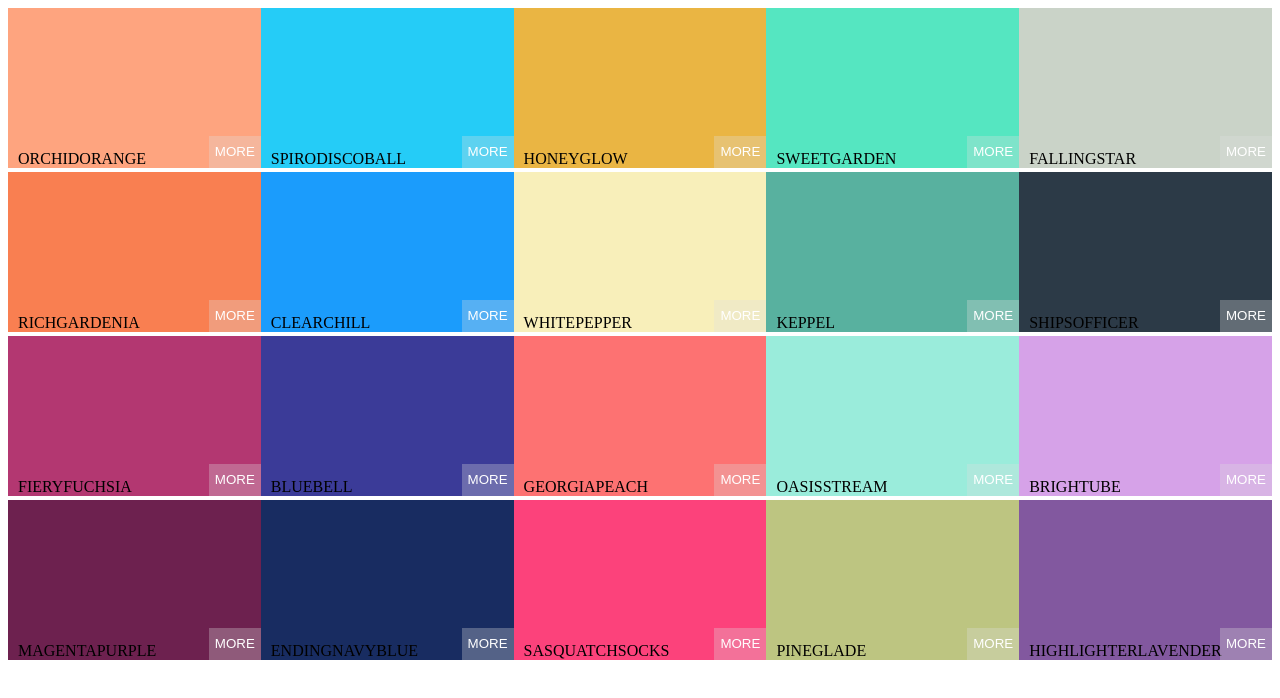
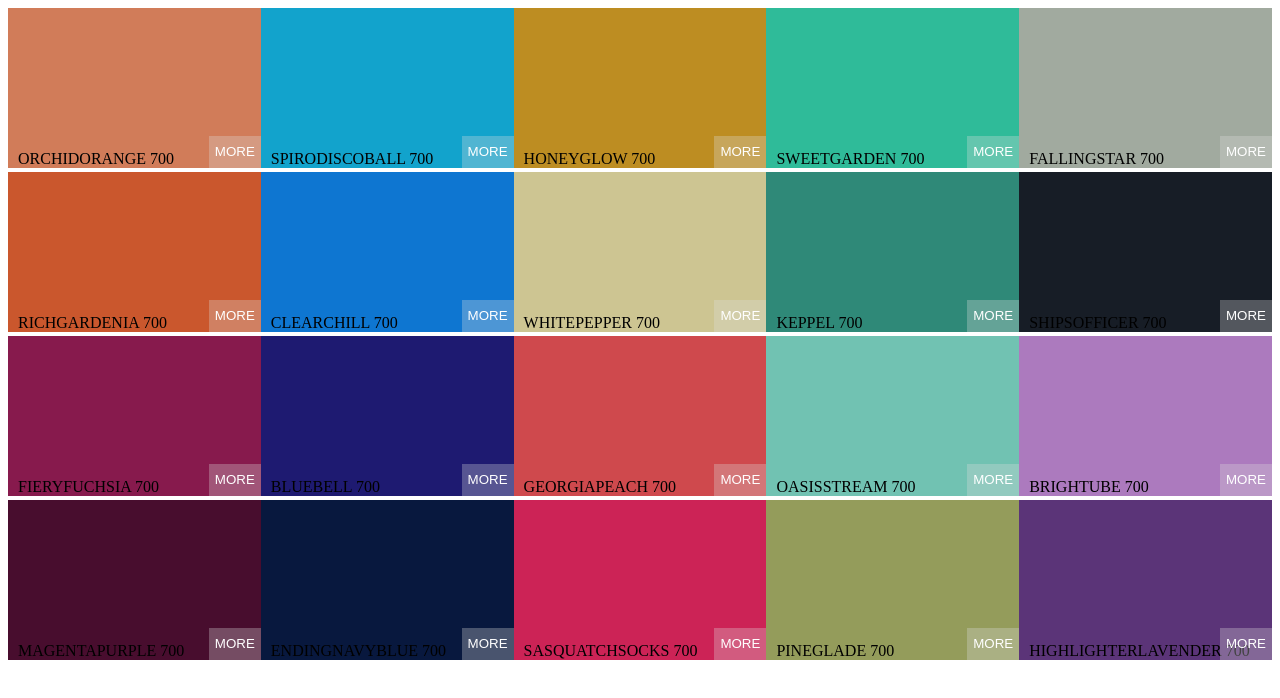
Before and after one commit to halimyusuf/color-app, a React (Create React App) app: page / in a window 1280 px wide. Shown: the top 698 px of the page. Built offline with nearby package versions, Linux system fonts and the light colour scheme.

Commit message:
refactor class to functional components

```diff
--- a/package.json
+++ b/package.json
@@ -3,7 +3,7 @@
   "version": "0.1.0",
   "private": true,
   "dependencies": {
-    "@material-ui/core": "^4.9.10",
+    "@material-ui/core": "^4.9.12",
     "@testing-library/jest-dom": "^4.2.4",
     "@testing-library/react": "^9.3.2",
     "@testing-library/user-event": "^7.1.2",
--- a/src/App.js
+++ b/src/App.js
@@ -3,17 +3,12 @@ import Pallete from './components/Pallete';
 import seedColor from './seedColours';
 import generatePallete from './components/ColorHelpers';
 
-class App extends React.Component {
-  state = {};
-  render() {
-    console.log(generatePallete(seedColor[8]));
-
-    return (
-      <div>
-        <Pallete {...seedColor[7]} />
-      </div>
-    );
-  }
-}
+const App = () => {
+  return (
+    <div>
+      <Pallete pallete={{ ...generatePallete(seedColor[7]) }} />
+    </div>
+  );
+};
 
 export default App;
--- a/src/components/ColorBoxes.js
+++ b/src/components/ColorBoxes.js
@@ -1,38 +1,30 @@
-import React, { Component } from 'react';
+import React, { useState } from 'react';
 import { CopyToClipboard } from 'react-copy-to-clipboard';
 import './ColorBoxes.css';
 
-class ColorBoxes extends Component {
-  state = {
-    copied: false,
+const ColorBoxes = ({ color }) => {
+  const [copied, setCopied] = useState(false);
+  const changeCopied = () => {
+    setCopied(true);
+    setTimeout(() => setCopied(false), 1500);
   };
-
-  changeCopied = () => {
-    this.setState({ copied: true });
-    setTimeout(() => this.setState({ copied: false }), 1500);
-  };
-
-  render() {
-    const { color, name } = this.props.color;
-    const { copied } = this.state;
-    console.log(copied);
-
+  const { id, name, hex } = color;
   return (
-      <div key={name} style={{ backgroundColor: color }} className="color-box">
+    <div key={id} style={{ backgroundColor: hex }} className="color-box">
       <div className="copy-container">
         <div
-            style={{ background: color }}
+          style={{ background: hex }}
           className={`overlay ${copied && `show`}`}
         />
         <div className={`copied-text ${copied && `show`}`}>
           <h1>Copied!!</h1>
-            <p>{color}</p>
+          <p>{hex}</p>
         </div>
         <div className="box-content">
           <span>{name}</span>
         </div>
         <CopyToClipboard text={name}>
-            <button onClick={this.changeCopied} className="copy">
+          <button onClick={changeCopied} className="copy">
             COPY
           </button>
         </CopyToClipboard>
@@ -42,7 +34,6 @@ class ColorBoxes extends Component {
       </div>
     </div>
   );
-  }
-}
+};
 
 export default ColorBoxes;
--- a/src/components/Pallete.js
+++ b/src/components/Pallete.js
@@ -1,19 +1,17 @@
-import React, { Component } from 'react';
+import React from 'react';
 import ColorBoxes from './ColorBoxes';
 import './Pallete.css';
 
-class Pallete extends Component {
-  renderBoxes = () => {
-    const { colors } = this.props;
-    return colors.map((color) => <ColorBoxes color={color} />);
+const Pallete = ({ pallete }) => {
+  const renderBoxes = () => {
+    const colors = pallete.colors[700];
+    return colors.map((color) => <ColorBoxes key={color.name} color={color} />);
   };
-  render() {
-    return (
-      <div className="pallete">
-        <div className="pallete-colors">{this.renderBoxes()}</div>
-      </div>
-    );
-  }
-}
+  return (
+    <div className="pallete">
+      <div className="pallete-colors">{renderBoxes()}</div>
+    </div>
+  );
+};
 
 export default Pallete;
```
Also changed, not shown: 1 other file (tests, documents, lock files or other folders). Lines whose indentation alone changed are shown as unchanged.
